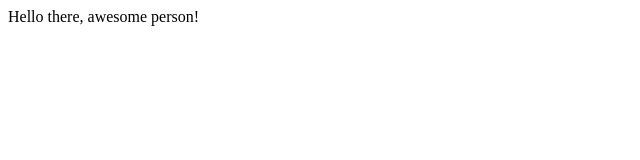
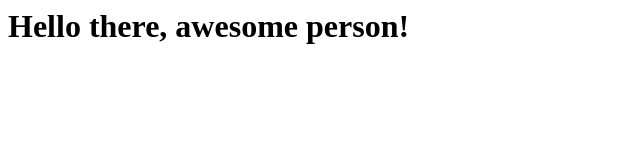
Before and after one commit to jarvis-acv/intro-html, a plain HTML site: page index.html in a window 1280 px wide. Shown: the whole page, without its empty margins (0-640 px from the left). Drawn offline with Linux system fonts and the light colour scheme.

Commit message:
index.html

```diff
--- a/index.html
+++ b/index.html
@@ -4,6 +4,6 @@
 </head>
 
     <body>
-        Hello there, awesome person!
+      <h1> Hello there, awesome person!</h1>
     </body>
 </html>
```
